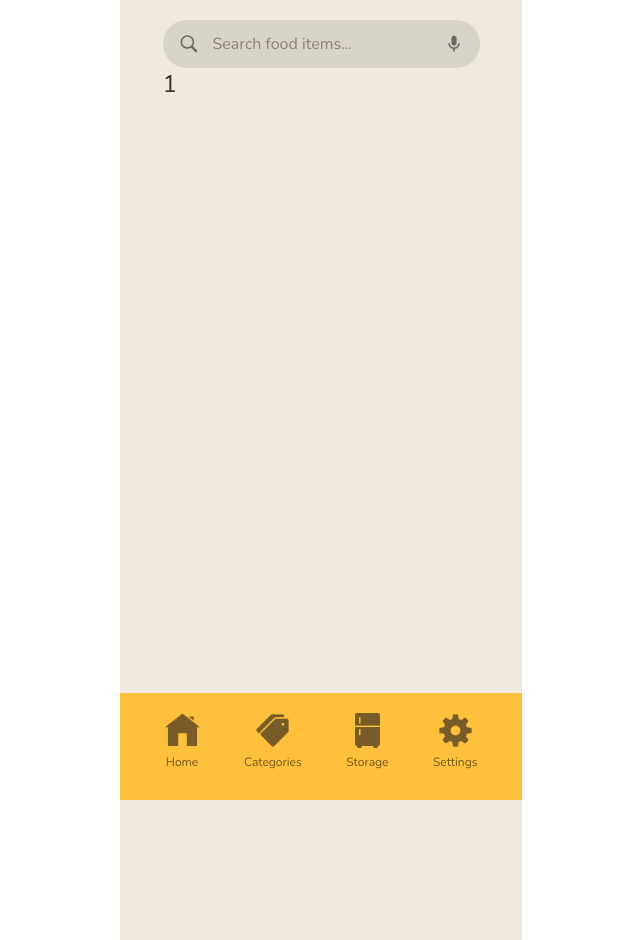
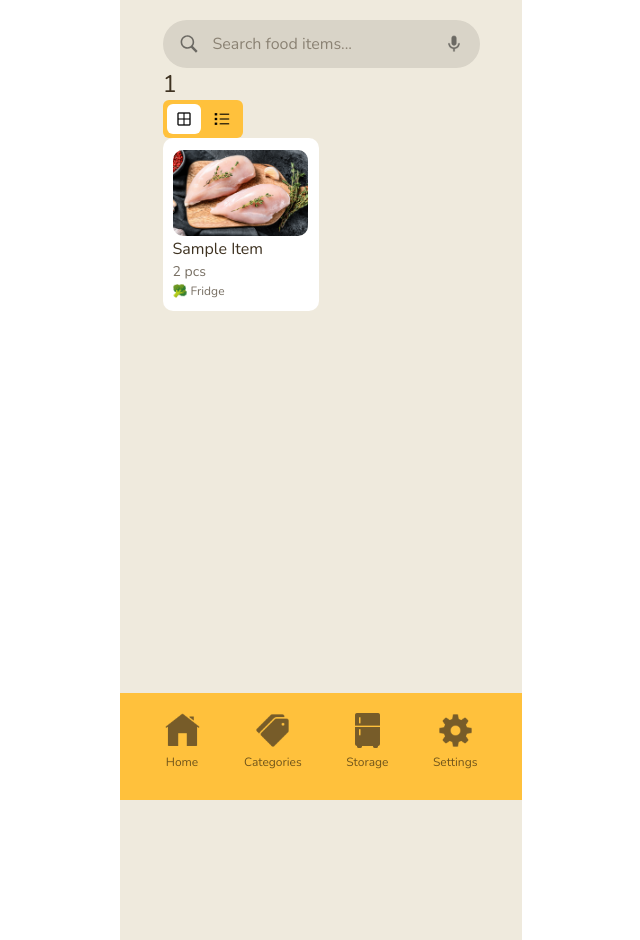
Before and after one commit to siljasihvo/easy-kitchen-frontend, a Vue app: page /category/1 in a window 1280 px wide. Shown: the whole page, without its empty margins (319-959 px from the left). Built offline with nearby package versions, Linux system fonts and the light colour scheme.

Commit message:
Add ViewToggle component

```diff
--- /dev/null
+++ b/src/components/ViewToggle.vue
@@ -0,0 +1,75 @@
+<script>
+export default {
+	name: "ViewToggle",
+	data() {
+		return {
+			activeView: "grid",
+		};
+	},
+};
+</script>
+
+<template>
+	<div class="view-toggle">
+		<div
+			class="toggle-indicator"
+			:class="{ 'list-view': activeView === 'list' }"></div>
+		<button
+			class="toggle-btn"
+			:class="{ active: activeView === 'grid' }"
+			@click="activeView = 'grid'">
+			<img src="@/assets/icons/grid-icon.svg" alt="Grid view" />
+		</button>
+		<button
+			class="toggle-btn"
+			:class="{ active: activeView === 'list' }"
+			@click="activeView = 'list'">
+			<img src="@/assets/icons/list-icon.svg" alt="List view" />
+		</button>
+	</div>
+</template>
+
+<style scoped>
+.view-toggle {
+	position: relative;
+	display: inline-flex;
+	background: var(--primary);
+	border-radius: 6px;
+	padding: 4px;
+	gap: 4px;
+}
+
+.toggle-indicator {
+	position: absolute;
+	top: 4px;
+	left: 4px;
+	width: 34px;
+	height: 30px;
+	background: white;
+	border-radius: 6px;
+	transition: transform 0.3s;
+	pointer-events: none;
+}
+
+.toggle-indicator.list-view {
+	transform: translateX(38px);
+}
+
+.toggle-btn {
+	position: relative;
+	display: flex;
+	align-items: center;
+	justify-content: center;
+	width: 34px;
+	height: 30px;
+	border: none;
+	border-radius: 6px;
+	background: transparent;
+	cursor: pointer;
+}
+
+.toggle-btn img {
+	width: 18px;
+	height: 18px;
+}
+</style>
--- a/src/views/CategoryDetailView.vue
+++ b/src/views/CategoryDetailView.vue
@@ -1,6 +1,7 @@
 <script setup>
 import Searchbar from "../components/Searchbar.vue";
 import GridCard from "../components/GridCard.vue";
+import ViewToggle from "@/components/ViewToggle.vue";
 
 defineProps({
 	id: String,
@@ -10,6 +11,13 @@ defineProps({
 <template>
 	<Searchbar />
 	<h2>{{ id }}</h2>
+	<ViewToggle />
+	<GridCard
+		imageSrc="../src/assets/images/chicken.png"
+		itemName="Sample Item"
+		quantity="2 pcs"
+		storage="Fridge"
+		emoji="🥦" />
 </template>
 
 <style scoped></style>
```
Also changed, not shown: src/assets/icons/grid-icon.svg (added), src/assets/icons/list-icon.svg (added).
